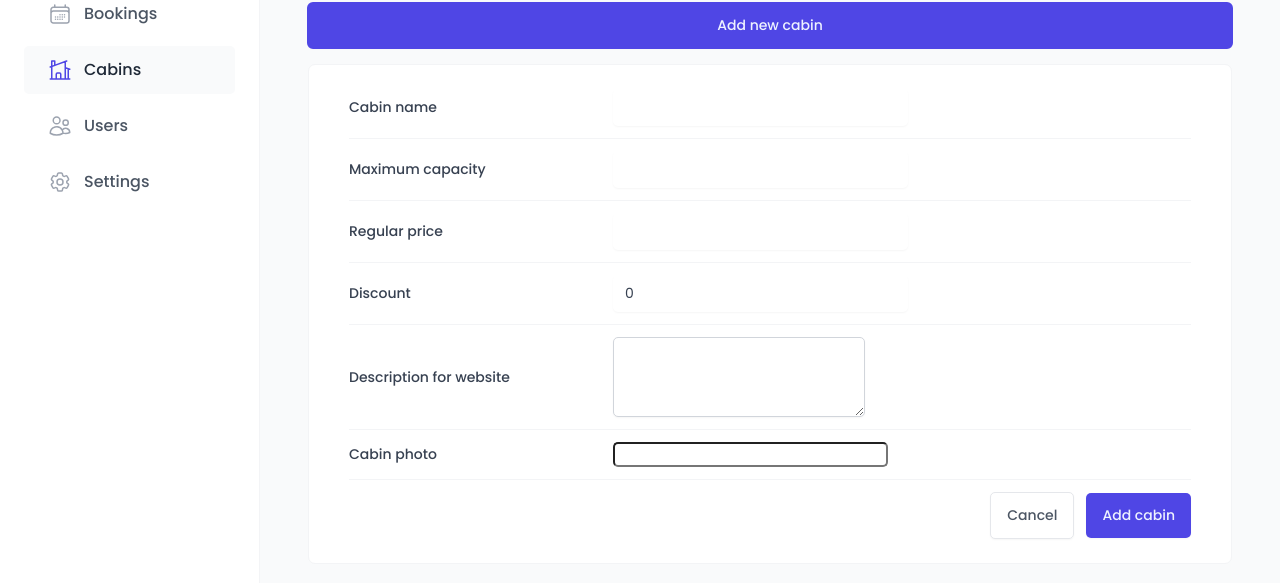
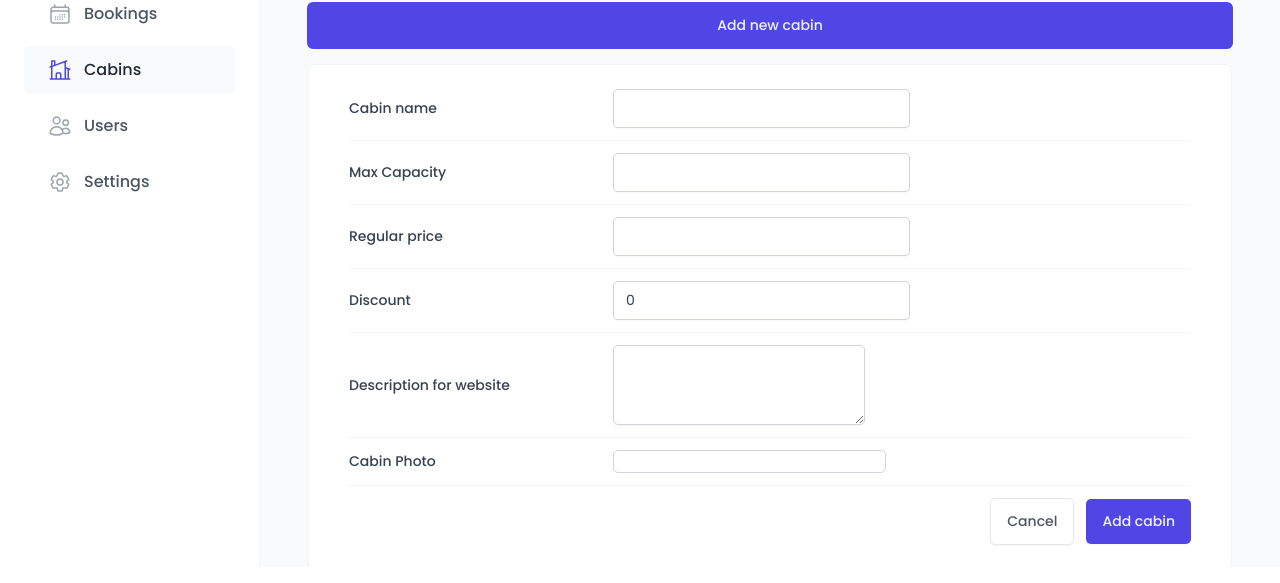
Before and after one commit to Isaladwy/the-wild-oasis, a React (Vite) app: page /cabins in a window 1280 px wide. Both pictures are taken after a click on the button "Add new cabin". Shown: the part 233-816 px from the top of the page. Built offline with nearby package versions, Linux system fonts and the light colour scheme; no server answers; the database is empty; a web font is replaced by a local one.

Commit message:
Handlling form errors

```diff
--- a/src/features/cabins/CreateCabinForm.jsx
+++ b/src/features/cabins/CreateCabinForm.jsx
@@ -10,45 +10,48 @@
 import { useMutation, useQueryClient } from '@tanstack/react-query';
 import toast from 'react-hot-toast';
 import { createCabin } from '../../services/apiCabins';
+import FormRow from '../../ui/FormRow';
 
-const FormRow = styled.div`
-  display: grid;
-  align-items: center;
-  grid-template-columns: 24rem 1fr 1.2fr;
-  gap: 2.4rem;
+// const FormRow = styled.div`
+//   display: grid;
+//   align-items: center;
+//   grid-template-columns: 24rem 1fr 1.2fr;
+//   gap: 2.4rem;
 
-  padding: 1.2rem 0;
+//   padding: 1.2rem 0;
 
-  &:first-child {
-    padding-top: 0;
-  }
+//   &:first-child {
+//     padding-top: 0;
+//   }
 
-  &:last-child {
-    padding-bottom: 0;
-  }
+//   &:last-child {
+//     padding-bottom: 0;
+//   }
 
-  &:not(:last-child) {
-    border-bottom: 1px solid var(--color-grey-100);
-  }
+//   &:not(:last-child) {
+//     border-bottom: 1px solid var(--color-grey-100);
+//   }
 
-  &:has(button) {
-    display: flex;
-    justify-content: flex-end;
-    gap: 1.2rem;
-  }
-`;
+//   &:has(button) {
+//     display: flex;
+//     justify-content: flex-end;
+//     gap: 1.2rem;
+//   }
+// `;
 
-const Label = styled.label`
-  font-weight: 500;
-`;
+// const Label = styled.label`
+//   font-weight: 500;
+// `;
 
-const Error = styled.span`
-  font-size: 1.4rem;
-  color: var(--color-red-700);
-`;
+// const Error = styled.span`
+//   font-size: 1.4rem;
+//   color: var(--color-red-700);
+// `;
 
 function CreateCabinForm() {
-  const { register, handleSubmit, reset } = useForm();
+  const { register, handleSubmit, reset, getValues, formState } = useForm();
+
+  const { errors } = formState;
 
   const queryClint = useQueryClient();
 
@@ -65,45 +68,86 @@
   function onSubmit(data) {
     mutate(data);
   }
+
+  function onError(errors) {
+    // console.log(errors);
+  }
+
   return (
-    <Form onSubmit={handleSubmit(onSubmit)}>
-      <FormRow>
-        <Label htmlFor="name">Cabin name</Label>
-        <Input type="text" id="name" {...register('name')} />
+    <Form onSubmit={handleSubmit(onSubmit, onError)}>
+      <FormRow label="Cabin name" error={errors?.name?.message}>
+        <Input
+          type="text"
+          id="name"
+          disabled={isCreating}
+          {...register('name', {
+            required: 'This Field is required',
+          })}
+        />
       </FormRow>
 
-      <FormRow>
-        <Label htmlFor="maxCapacity">Maximum capacity</Label>
-        <Input type="number" id="maxCapacity" {...register('maxCapacity')} />
+      <FormRow label="Max Capacity" error={errors?.maxCapacity?.message}>
+        <Input
+          type="number"
+          id="maxCapacity"
+          disabled={isCreating}
+          {...register('maxCapacity', {
+            required: 'This Field is required',
+            min: {
+              value: 1,
+              message: 'Capacity should be at least 1',
+            },
+          })}
+        />
       </FormRow>
 
-      <FormRow>
-        <Label htmlFor="regularPrice">Regular price</Label>
-        <Input type="number" id="regularPrice" {...register('regularPrice')} />
+      <FormRow label="Regular price" error={errors?.regularPrice?.message}>
+        <Input
+          type="number"
+          id="regularPrice"
+          disabled={isCreating}
+          {...register('regularPrice', {
+            required: 'This Field is required',
+            min: {
+              value: 1,
+              message: 'Capacity should be at least 1',
+            },
+          })}
+        />
       </FormRow>
 
-      <FormRow>
-        <Label htmlFor="discount">Discount</Label>
+      <FormRow label="Discount" error={errors?.discount?.message}>
         <Input
           type="number"
           id="discount"
+          disabled={isCreating}
           defaultValue={0}
-          {...register('discount')}
+          {...register('discount', {
+            required: 'This Field is required',
+            validate: (value) =>
+              value <= getValues().regularPrice ||
+              'Discount should be less than regular price',
+          })}
         />
       </FormRow>
 
-      <FormRow>
-        <Label htmlFor="description">Description for website</Label>
+      <FormRow
+        label="Description for website"
+        disabled={isCreating}
+        error={errors?.description?.message}
+      >
         <Textarea
           type="number"
           id="description"
+          disabled={isCreating}
           defaultValue=""
-          {...register('description')}
+          {...register('description', {
+            required: 'This Field is required',
+          })}
         />
       </FormRow>
 
-      <FormRow>
-        <Label htmlFor="image">Cabin photo</Label>
+      <FormRow label="Cabin Photo">
         <FileInput id="image" accept="image/*" />
       </FormRow>
 
--- a/src/ui/AppLayout.jsx
+++ b/src/ui/AppLayout.jsx
@@ -13,6 +13,7 @@
 const Main = styled.main`
   background-color: var(--color-grey-50);
   padding: 4rem 4.8rem 6.4rem;
+  overflow: scroll;
 `;
 
 const Container = styled.div`
--- a/src/ui/FileInput.jsx
+++ b/src/ui/FileInput.jsx
@@ -1,7 +1,8 @@
-import styled from "styled-components";
+import styled from 'styled-components';
 
 const FileInput = styled.input`
   font-size: 1.4rem;
+  border: 1px solid var(--color-grey-300);
   border-radius: var(--border-radius-sm);
 
   &::file-selector-button {
--- /dev/null
+++ b/src/ui/FormRow.jsx
@@ -0,0 +1,50 @@
+/* eslint-disable react/prop-types */
+import styled from 'styled-components';
+
+const StyledFormRow = styled.div`
+  display: grid;
+  align-items: center;
+  grid-template-columns: 24rem 1fr 1.2fr;
+  gap: 2.4rem;
+
+  padding: 1.2rem 0;
+
+  &:first-child {
+    padding-top: 0;
+  }
+
+  &:last-child {
+    padding-bottom: 0;
+  }
+
+  &:not(:last-child) {
+    border-bottom: 1px solid var(--color-grey-100);
+  }
+
+  &:has(button) {
+    display: flex;
+    justify-content: flex-end;
+    gap: 1.2rem;
+  }
+`;
+
+const Label = styled.label`
+  font-weight: 500;
+`;
+
+const Error = styled.span`
+  font-size: 1.4rem;
+  color: var(--color-red-700);
+`;
+
+function FormRow({ label, error, children }) {
+  return (
+    <StyledFormRow>
+      {label && <Label htmlFor={() => children.props.id}>{label}</Label>}
+      {children}
+      {error && <Error>{error}</Error>}
+    </StyledFormRow>
+  );
+}
+
+export default FormRow;
--- a/src/ui/Input.jsx
+++ b/src/ui/Input.jsx
@@ -1,8 +1,8 @@
-import styled from "styled-components";
+import styled from 'styled-components';
 
 const Input = styled.input`
-  border: 1px solid var(--color-gray-300);
-  background-color: var(--color-gray-0);
+  border: 1px solid var(--color-grey-300);
+  background-color: var(--color-grey-0);
   border-radius: var(--border-radius-sm);
   box-shadow: var(--shadow-sm);
   padding: 0.8rem 1.2rem;
```
